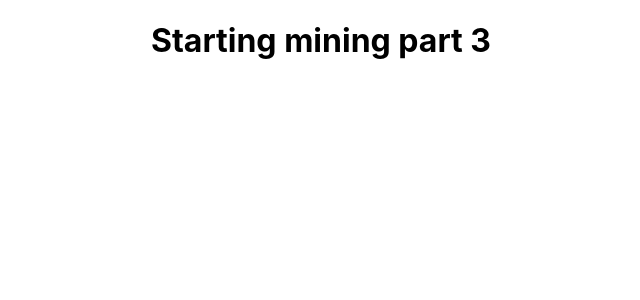
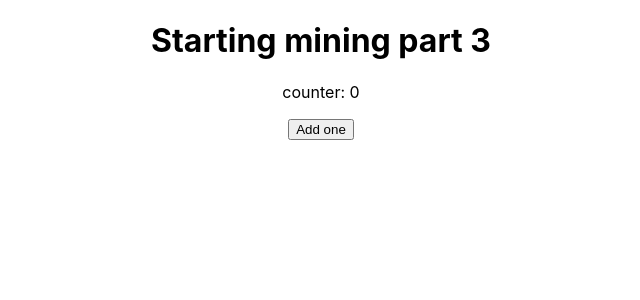
Before and after one commit to Samir70/topcoder-learning-react, a React (Create React App) app: page / in a window 1280 px wide. Shown: the top 300 px of the page, without its empty margins (319-959 px from the left). Built offline with nearby package versions, Linux system fonts and the light colour scheme.

Commit message:
add demo counter to use redux

```diff
--- a/src/App.js
+++ b/src/App.js
@@ -1,4 +1,5 @@
 import React, { useState } from "react";
+import { useSelector, useDispatch } from 'react-redux';
 
 import "./App.css";
 
@@ -11,6 +12,8 @@ import "./App.css";
 //   }
 // })
 
+const selectCounterValue = state => state.value
+
 function App() {
   const [oreList, setOreList] = useState([
     // { id: "1", name: "", value: 0, timeToMine: 0 }
@@ -21,9 +24,13 @@ function App() {
     { id: "5", name: "ore5", value: 18, timeToMine: 4, selected: false },
     { id: "6", name: "ore6", value: 20, timeToMine: 6, selected: false }
   ]);
+  const count = useSelector(selectCounterValue);
+  const dispatch = useDispatch();
   return (
     <div className="app">
       <h1>Starting mining part 3</h1>
+      <p>counter: {count}</p>
+      <button onClick={() => dispatch({type: 'counter/incrememnted'})}>Add one</button>
     </div>
   );
 }
--- /dev/null
+++ b/src/Redux/counterReducer.js
@@ -0,0 +1,15 @@
+const initialState = {
+    value: 0
+}
+
+export const counterReducer = (state = initialState, action) => {
+    console.log('got action: ', action)
+    switch (action.type) {
+        case 'counter/incrememnted':
+            return { ...state, value: state.value + 1 }
+        case 'counter/decremented':
+            return { ...state, value: state.value - 1 }
+        default:
+            return state
+    }
+}
--- a/src/index.js
+++ b/src/index.js
@@ -1,13 +1,20 @@
 import React from "react";
 import ReactDOM from "react-dom";
+import { Provider } from 'react-redux';
+import { createStore } from 'redux';
+import { counterReducer } from './Redux/counterReducer';
 import "./index.css";
 import App from "./App";
 import reportWebVitals from "./reportWebVitals";
 
+const store = createStore(counterReducer);
+
 ReactDOM.render(
-  <React.StrictMode>
-    <App />
-  </React.StrictMode>,
+  <Provider store={store}>
+    <React.StrictMode>
+      <App />
+    </React.StrictMode>
+  </Provider>,
   document.getElementById("root")
 );
 
```
